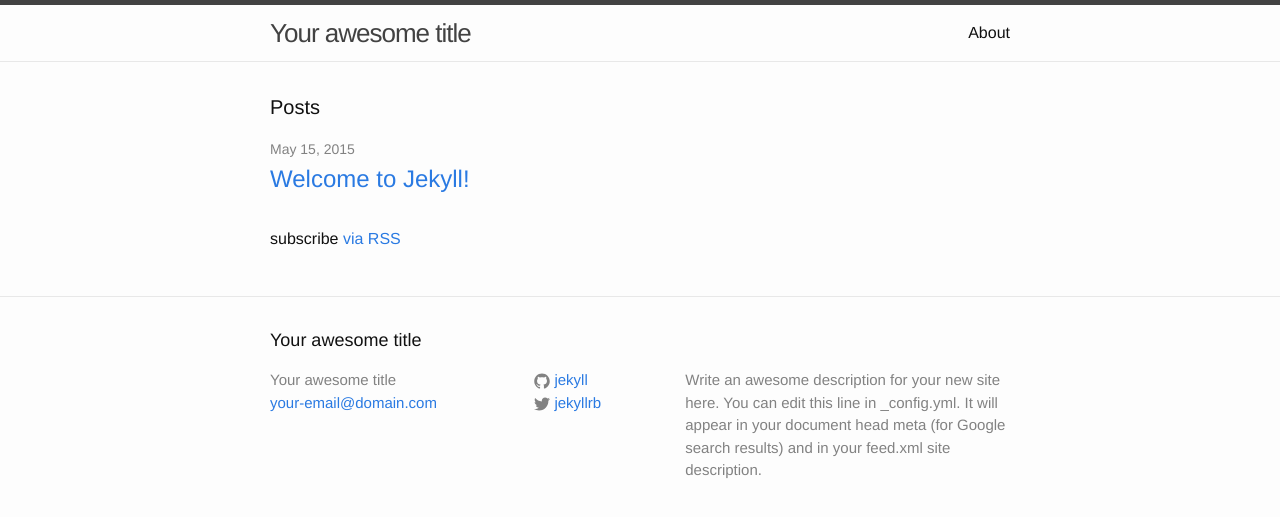
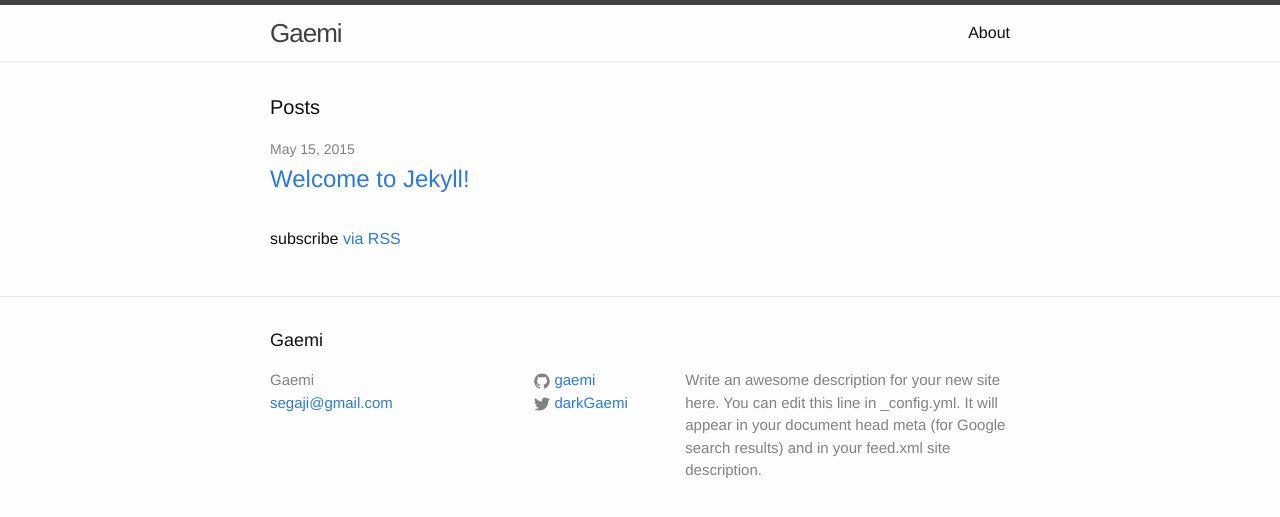
Before and after one commit to gaemi/gaemi.github.io, a Jekyll site: the page built from index.html, in a window 1280 px wide. Shown: the top 517 px of the page. Built offline with Jekyll 4.4.1, drawn with Linux system fonts in a browser that asks for light colours; Markdown is read by kramdown in place of the engine named in the settings.

Commit message:
설정수정

```diff
--- a/_config.yml
+++ b/_config.yml
@@ -1,14 +1,22 @@
 # Site settings
-title: Your awesome title
-email: your-email@domain.com
+title: Gaemi
+email: segaji@gmail.com
 description: > # this means to ignore newlines until "baseurl:"
   Write an awesome description for your new site here. You can edit this
   line in _config.yml. It will appear in your document head meta (for
   Google search results) and in your feed.xml site description.
 baseurl: "" # the subpath of your site, e.g. /blog/
-url: "http://yourdomain.com" # the base hostname & protocol for your site
-twitter_username: jekyllrb
-github_username:  jekyll
+url: "http://gaemi.github.io" # the base hostname & protocol for your site
+twitter_username: darkGaemi
+github_username:  gaemi
 
 # Build settings
-markdown: kramdown
+markdown: redcarpet
+pygments: true
+
+
+gems:
+- jekyll-mentions
+- jemoji
+- jekyll-redirect-from
+- jekyll-sitemap
```
